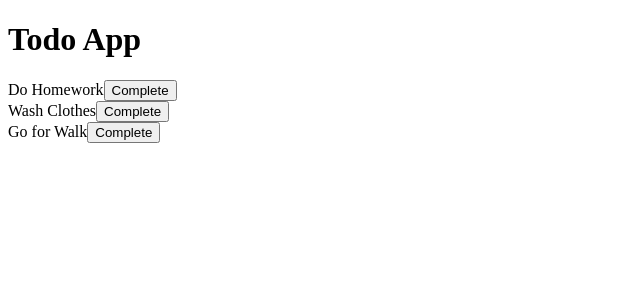
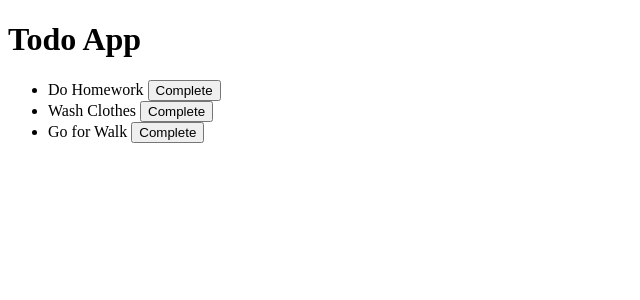
Before and after one commit to acciojob/lifting-state-up-6-Jidugutejesh, a React app: page / in a window 1280 px wide. Shown: the top 300 px of the page, without its empty margins (0-640 px from the left). Built offline with nearby package versions, Linux system fonts and the light colour scheme.

Commit message:
Update TodoList.js

```diff
--- a/src/components/TodoList.js
+++ b/src/components/TodoList.js
@@ -1,12 +1,18 @@
 import React from "react";
-import TodoItem from "./TodoItem";
 
-export default function TodoList({ todos, markCompleted }) {
+export default function TodoList({ todos, handleComplete }) {
   return (
-    <div>
+    <ul>
       {todos.map((todo) => (
-        <TodoItem key={todo.id} todo={todo} markCompleted={markCompleted} />
+        <li key={todo.id}>
+          {todo.text}{" "}
+          {todo.completed ? (
+            <span>Completed</span>
+          ) : (
+            <button onClick={() => handleComplete(todo.id)}>Complete</button>
+          )}
+        </li>
       ))}
-    </div>
+    </ul>
   );
 }
```
